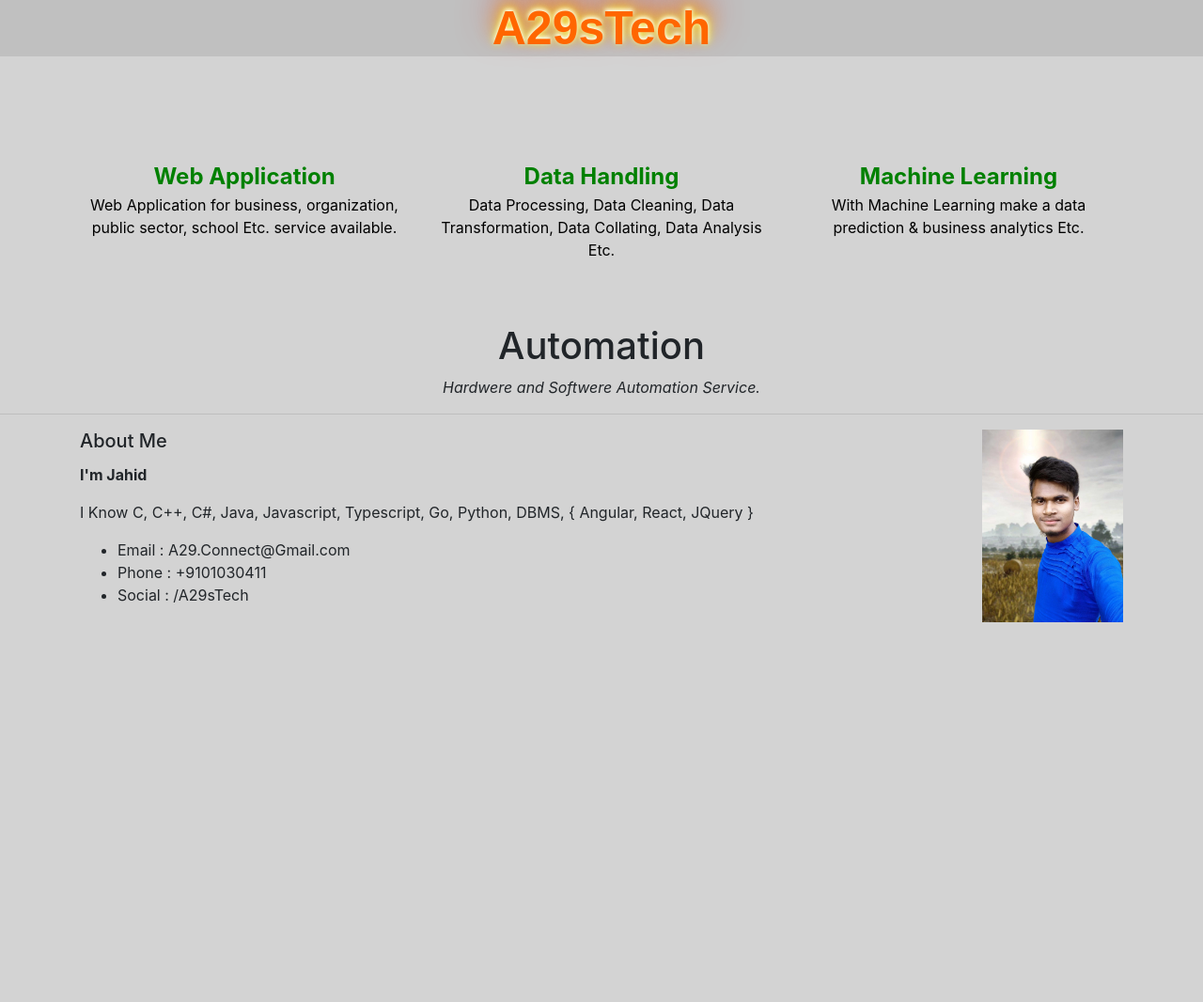
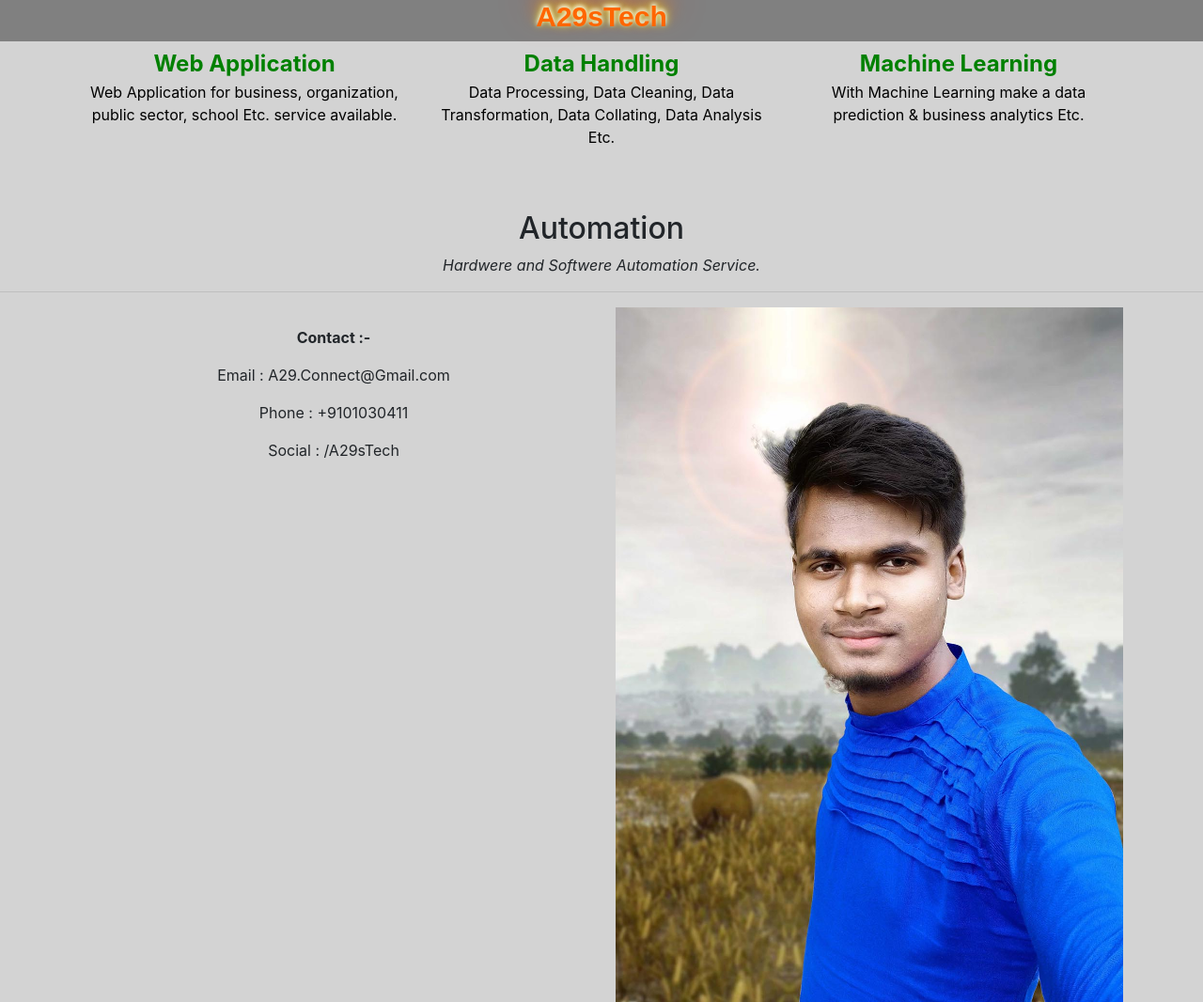
Before and after one commit to A29sTech/A29sTech.github.io, a plain HTML site: page index.html in a window 1280 px wide. Shown: the whole page at 94% size. Before the commit the page ends 800 px from the top, so only its background shows below. Drawn offline with nearby package versions, Linux system fonts and the light colour scheme.

Commit message:
Something Changed.

```diff
--- a/index.html
+++ b/index.html
@@ -16,8 +16,8 @@
 
 
 
-<div style="background-color: rgba(0, 0, 0, 0.089);">
-    <h1 id="name" class="animated heartBeat header"> A29sTech </span> </h1>
+<div class="navbar">
+    <h2 id="name" class="animated heartBeat header"> A29sTech </span> </h2>
 </div>
 
 <div id='services' class="services">
@@ -48,7 +48,7 @@
     </div>
 
     <div class="container main-service">
-        <h1 class="automation animated rubberBand">Automation</h1>
+        <h2 class="automation animated rubberBand">Automation</h2>
         <p class="">
             <i> Hardwere and Softwere Automation Service. </i>
         </p>
@@ -59,22 +59,22 @@
 <hr>
 
 <div id="about" class="container about">
-
-    <img class="img" style="width: 150px; float: right;" src="MyPic.jpg" alt="Card image cap">
-    <h5 class="card-title"> About Me</h5>
-
-    <p><b> I'm Jahid </b></p>
-    <p>
-        I Know C, C++, C#, Java, Javascript, Typescript, Go, Python, DBMS, { Angular, React, JQuery }
-    </p>
-    <ul>
-        <li> Email : A29.Connect@Gmail.com </li>
-        <li> Phone : +9101030411 </li>
-        <li> Social : /A29sTech </li>
-
-    </ul>
+    <div class="row">
+        <div style="text-align: center;" class="col-md about-content">
+            <div class="align-middle">
+                <p style="margin-top: 20px;"><b> Contact :- </b></p>
+                <p> Email : A29.Connect@Gmail.com </p>
+                <p> Phone : +9101030411 </p>
+                <p> Social : /A29sTech </p>
+            </div>
 
 
+        </div>
+        <div class="col-md about-content">
+            <img class="img-fluid" src="MyPic.jpg" alt="Jahid">
+        </div>
+
+    </div>
 </div>
 
 
--- a/style.css
+++ b/style.css
@@ -2,22 +2,34 @@ body{
     background-color: lightgray;
 }
 
+.navbar{
+    z-index: 999;
+    background-color: gray;
+    display: block;
+    padding: 0;
+    margin: 0;
+    position: fixed;
+    top: 0px;
+    width: 100%;
+
+}
+
 .header{
+    position: sticky;
     text-align: center;
     cursor: default;
-    z-index: 999;
     font-family: “Open Sans”, sans-serif;
     font-weight: bolder;
     color: rgb(255, 102, 0);
     text-shadow: 0px -2px 4px #fff, 0px -2px 10px #FF3, 0px -10px 20px         #F90, 0px -20px 40px #C33;
-    font-size: 50px;
+    font-size: 30px;
     /*animation-delay: 1s;
     animation-duration: 2s;*/
 
 }
 
 .services{
-    margin-top: 110px;
+    margin-top: 50px;
 }
 
 .content-header{
```
